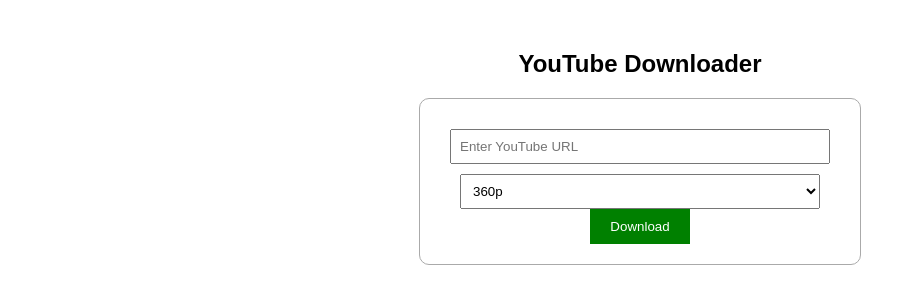
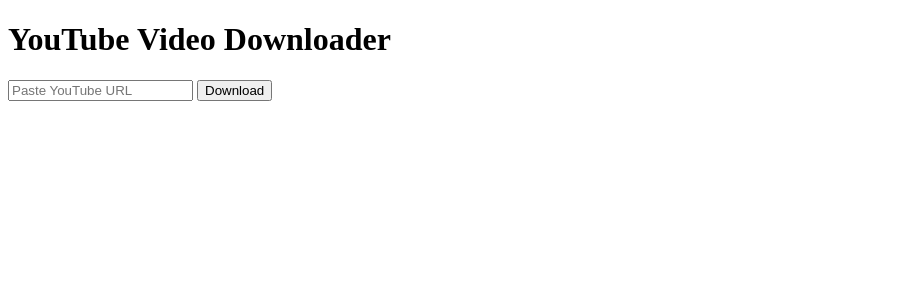
Before and after one commit to deepikadevkota/yt-downloader-, a plain HTML site: page templates/index.html in a window 1280 px wide. Shown: the whole page, without its empty margins (0-916 px from the left). Drawn offline with Linux system fonts and the light colour scheme.

Commit message:
Update index.html

```diff
--- a/templates/index.html
+++ b/templates/index.html
@@ -2,48 +2,14 @@
 <html>
 <head>
     <title>YouTube Downloader</title>
-    <style>
-        body {
-            font-family: Arial;
-            text-align: center;
-            margin-top: 50px;
-        }
-        .box {
-            width: 400px;
-            margin: auto;
-            padding: 20px;
-            border: 1px solid #aaa;
-            border-radius: 10px;
-        }
-        button {
-            padding: 10px 20px;
-            background: green;
-            color: white;
-            border: none;
-            cursor: pointer;
-        }
-        input, select {
-            padding: 8px;
-            width: 90%;
-            margin-top: 10px;
-        }
-    </style>
 </head>
 <body>
-    <h2>YouTube Downloader</h2>
+    <h1>YouTube Video Downloader</h1>
 
-    <div class="box">
-        <form method="POST" action="/download">
-            <input type="text" name="url" placeholder="Enter YouTube URL" required>
+    <form method="POST">
+        <input type="text" name="url" placeholder="Paste YouTube URL" required>
+        <button type="submit">Download</button>
+    </form>
 
-            <select name="resolution">
-                <option value="360p">360p</option>
-                <option value="720p">720p</option>
-                <option value="1080p">1080p</option>
-            </select>
-
-            <button type="submit">Download</button>
-        </form>
-    </div>
 </body>
 </html>
```
